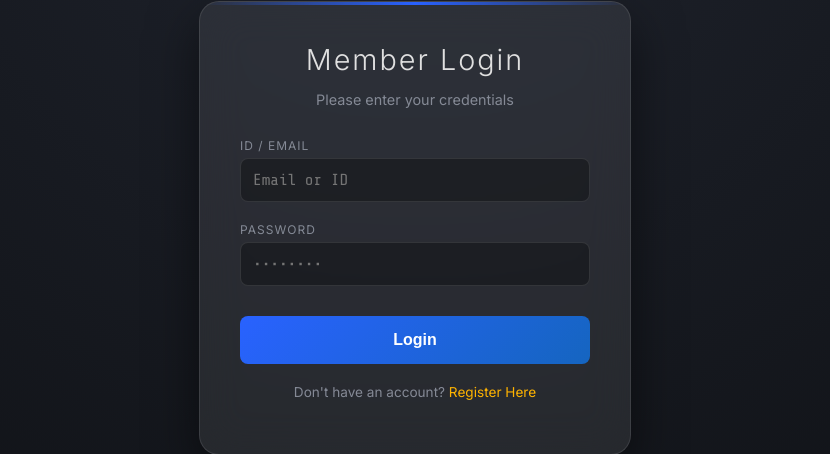
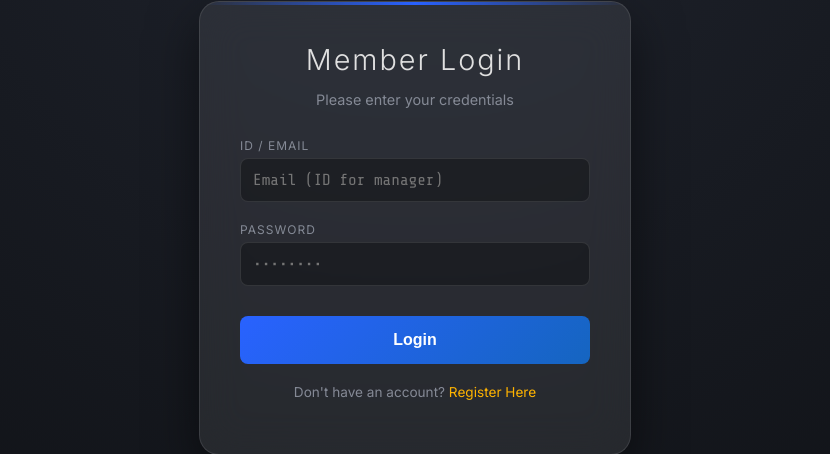
Before and after one commit to maorshavit-boop/InformationSystems, a Flask app: page / in a window 1280 px wide. Shown: the part 220-674 px from the top of the page, without its empty margins (225-1055 px from the left). Run offline with Flask 3, Linux system fonts and the light colour scheme; data that the repository does not hold is empty.

Commit message:
in the login button: E-mail (ID for manager)

```diff
--- a/code/utils.py
+++ b/code/utils.py
@@ -3,7 +3,7 @@ import string
 from flask_login import UserMixin
 import mysql.connector
 from contextlib import contextmanager
-"""
+
 # Configuration for database connection locally
 db_config = {
     "host": "localhost",
@@ -20,7 +20,7 @@ db_config = {
     "password": "FlyTau2026",
     "database": "maorshavit10$FLYTAU",
     "autocommit": True
-}
+}"""
 
 
 # Context manager to handle database connection and cursor lifecycle.
--- a/templates/homepage.html
+++ b/templates/homepage.html
@@ -62,7 +62,7 @@
             <form action="/login" method="POST" class="login-form">
                 <div class="input-group">
                     <label>ID / Email</label>
-                    <input type="text" name="id_or_email" placeholder="Email or ID" required>
+                    <input type="text" name="id_or_email" placeholder="Email (ID for manager)" required>
                 </div>
                 <div class="input-group">
                     <label>Password</label>
```
